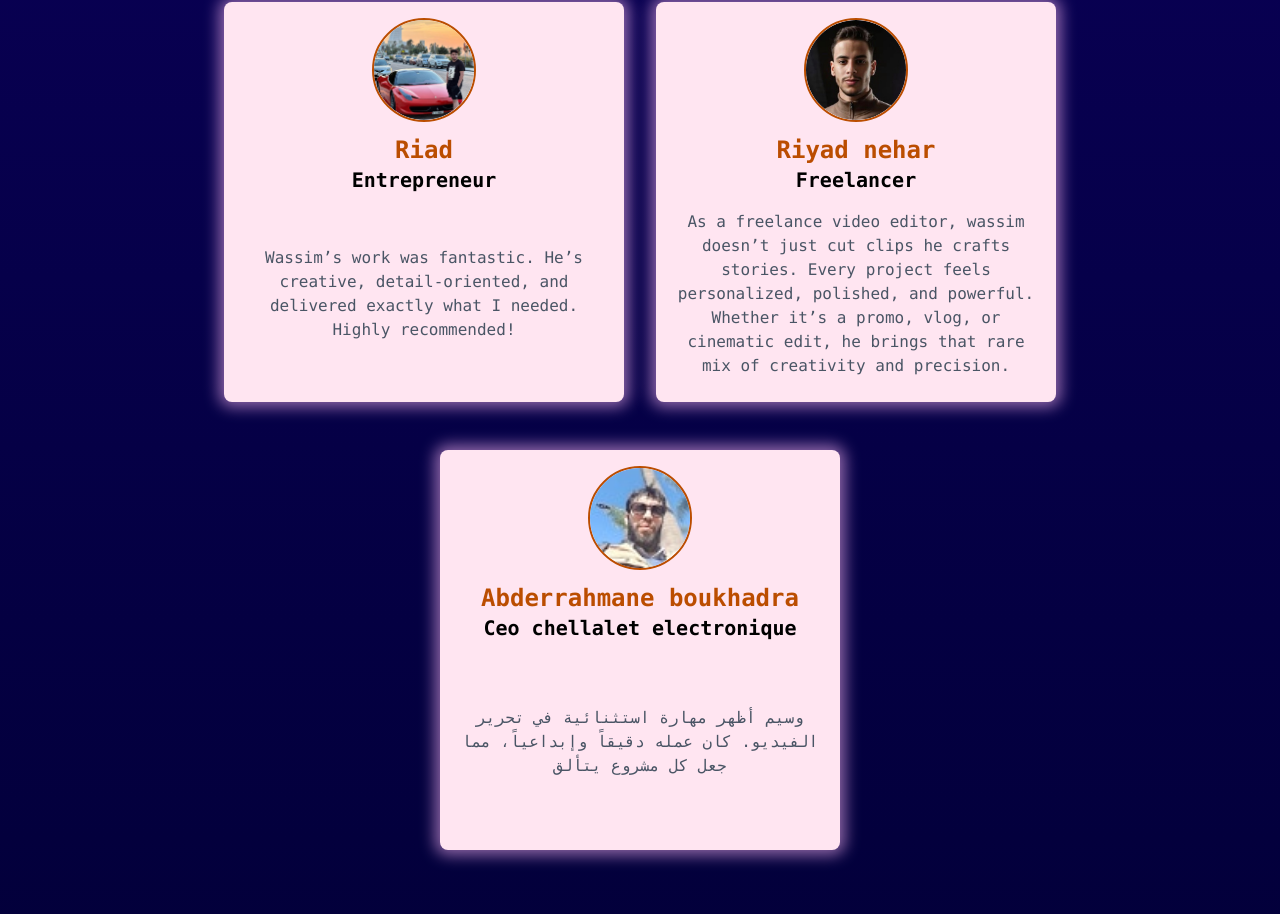
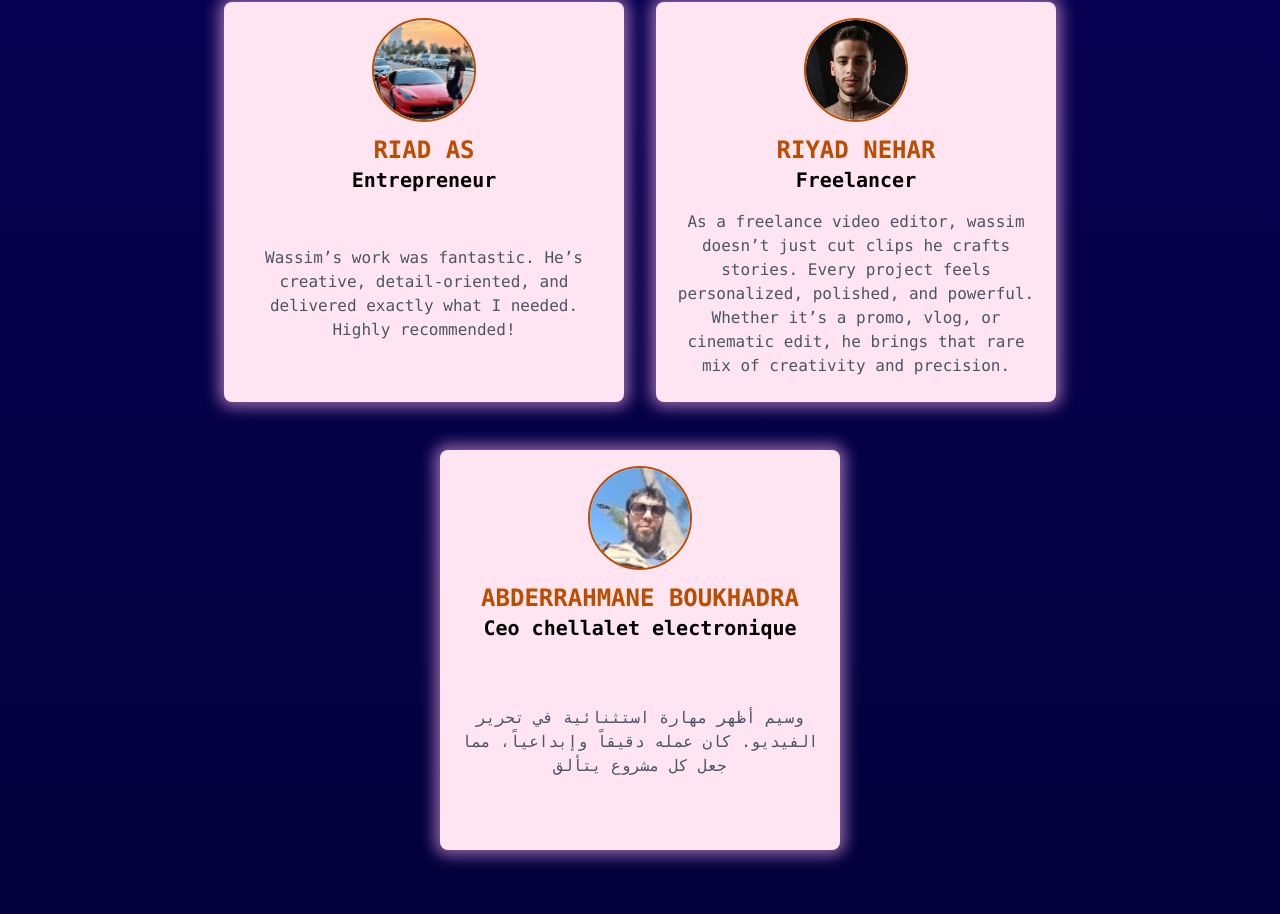
Before and after one commit to Boss-dz/portfolio, a Next.js app: page / in a window 1280 px wide. Shown: the part 1594-2508 px from the top of the page. Built offline with nearby package versions, Linux system fonts and the light colour scheme; no server answers.

Commit message:
fixing names

```diff
--- a/src/app/components/Card.js
+++ b/src/app/components/Card.js
@@ -19,7 +19,7 @@ export default function Card({ name, job, description, picture }) {
 
       {/* Text Content with Consistent Spacing */}
       <div className="flex flex-col items-center text-center flex-grow w-full">
-        <h1 className="text-amber-700 text-2xl font-bold">{name}</h1>
+        <h1 className="text-amber-700 text-2xl font-bold uppercase">{name}</h1>
         <h3 className="text-black text-xl font-bold mb-2">{job}</h3>
         <p className="text-gray-600 flex-grow flex items-center">
           {description}
--- a/src/app/components/Contact.js
+++ b/src/app/components/Contact.js
@@ -37,6 +37,7 @@ export default function Contact() {
           body: JSON.stringify({ data: formData }),
         }
       );
+      console.log(response)
 
       const result = await response.json(); // Get API response
 
--- a/src/app/components/Testimonials.js
+++ b/src/app/components/Testimonials.js
@@ -18,7 +18,7 @@ export default function Testimonials() {
       <div className="flex flex-wrap justify-center gap-6 md:gap-8  w-full ">
         <Fade direction="left" cascade={true} damping={0.2} triggerOnce={true}>
           <Card
-            name="Riad"
+            name="Riad as"
             job="Entrepreneur "
             description="Wassim’s work was fantastic. He’s creative, detail-oriented, and delivered exactly what I needed. Highly recommended!"
             picture="/pic2.jpeg"
```
